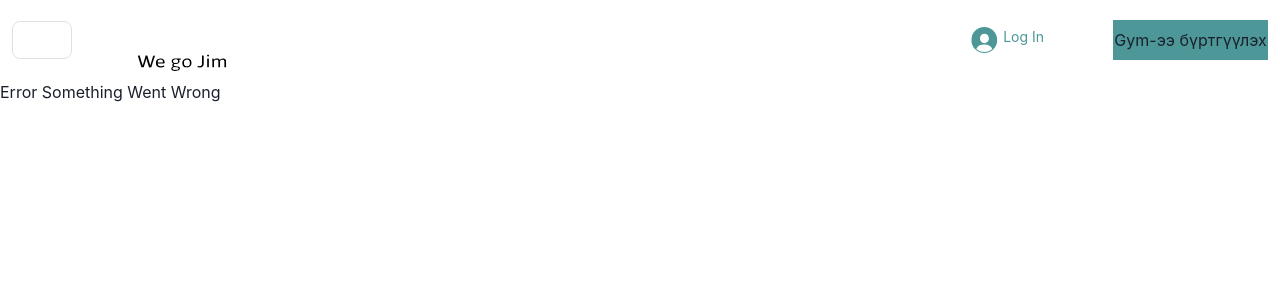
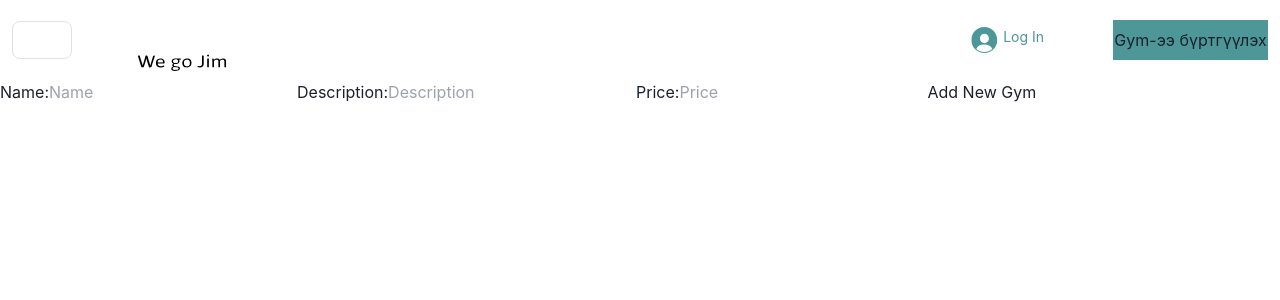
Before and after one commit to Pinecone-aqua/jimdii, a Next.js app in the folder front_end/client/: page /registerGym in a window 1280 px wide. Before the commit this address had no page. Shown: the top 300 px of the page. Built offline with nearby package versions, Linux system fonts and the light colour scheme.

Commit message:
working on register type

```diff
--- /dev/null
+++ b/front_end/client/pages/registerGym.tsx
@@ -0,0 +1,56 @@
+import React from "react";
+
+export default function registerGym(): JSX.Element {
+  interface FitnessType {
+    name: string;
+    description: string;
+    price: number;
+  }
+
+  function submitHandler(e: any) {
+    e.preventDefault();
+    console.log("Name: ", e.target.name.value);
+    console.log("Description: ", e.target.description.value);
+    console.log("Price: ", e.target.price.value);
+    const newFitness = {
+      name: e.target.name.value,
+      description: e.target.description.value,
+      price: e.target.price.value,
+    };
+    console.log(newFitness);
+    // fetch("http://localhost:3030/fitness/addFitness", {
+    //   headers: { "Content-Type": "application/json" },
+    //   method: "POST",
+    //   body: JSON.stringify(newFitness),
+    // });
+  }
+
+  return (
+    <div>
+      <form onSubmit={submitHandler}>
+        <label>
+          Name:
+          <input type="text" name="name" placeholder="Name" required />
+        </label>
+        <label>
+          Description:
+          <input
+            type="text"
+            name="description"
+            placeholder="Description"
+            required
+          />
+        </label>
+        <label>
+          Price:
+          <input type="text" name="price" placeholder="Price" required />
+        </label>
+        {/* <label>
+                   Image:
+                    <input type="file" name="Upload Images" multiple placeholder="Image" required/>
+                </label> */}
+        <button type="submit">Add New Gym</button>
+      </form>
+    </div>
+  );
+}
```
